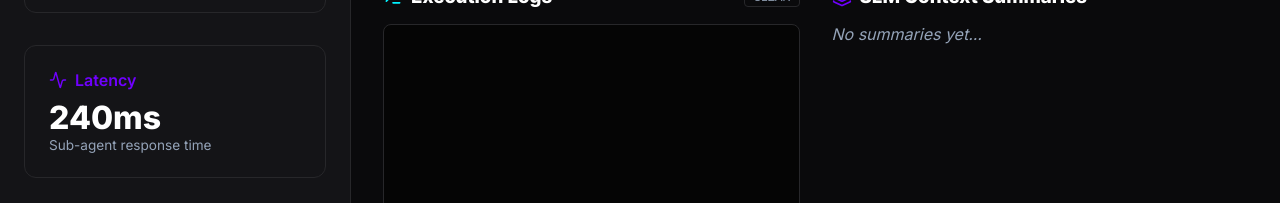
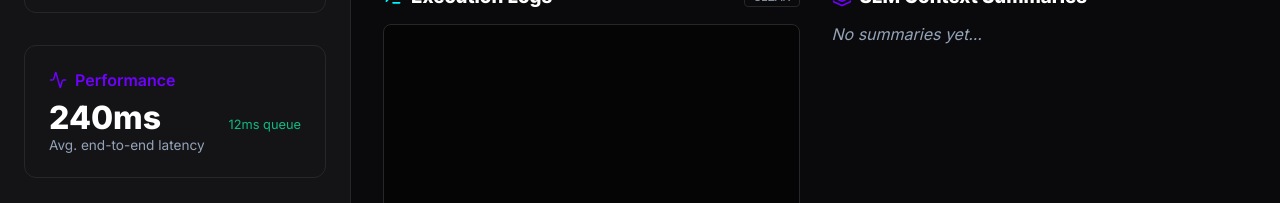
Before and after one commit to chuckabox/Terminus-Lite, a React (Vite) app in the folder frontend/: page / in a window 1280 px wide. Shown: the part 225-428 px from the top of the page. Built offline with nearby package versions, Linux system fonts and the light colour scheme.

Commit message:
feat: add performance metrics including queue time to dashboard

```diff
--- a/frontend/src/App.jsx
+++ b/frontend/src/App.jsx
@@ -95,11 +95,14 @@ function App() {
         <div className="stats-card">
           <div style={{ display: 'flex', alignItems: 'center', gap: '0.5rem', color: 'var(--accent-secondary)', marginBottom: '0.5rem' }}>
             <Activity size={18} />
-            <span style={{ fontWeight: 600 }}>Latency</span>
+            <span style={{ fontWeight: 600 }}>Performance</span>
           </div>
-          <div style={{ fontSize: '2rem', fontWeight: 800 }}>240ms</div>
+          <div style={{ display: 'flex', justifyContent: 'space-between', alignItems: 'baseline' }}>
+             <div style={{ fontSize: '2rem', fontWeight: 800 }}>240ms</div>
+             <div style={{ fontSize: '0.8rem', color: 'var(--success)' }}>12ms queue</div>
+          </div>
           <div style={{ fontSize: '0.85rem', color: 'var(--text-secondary)' }}>
-            Sub-agent response time
+            Avg. end-to-end latency
           </div>
         </div>
 
```
